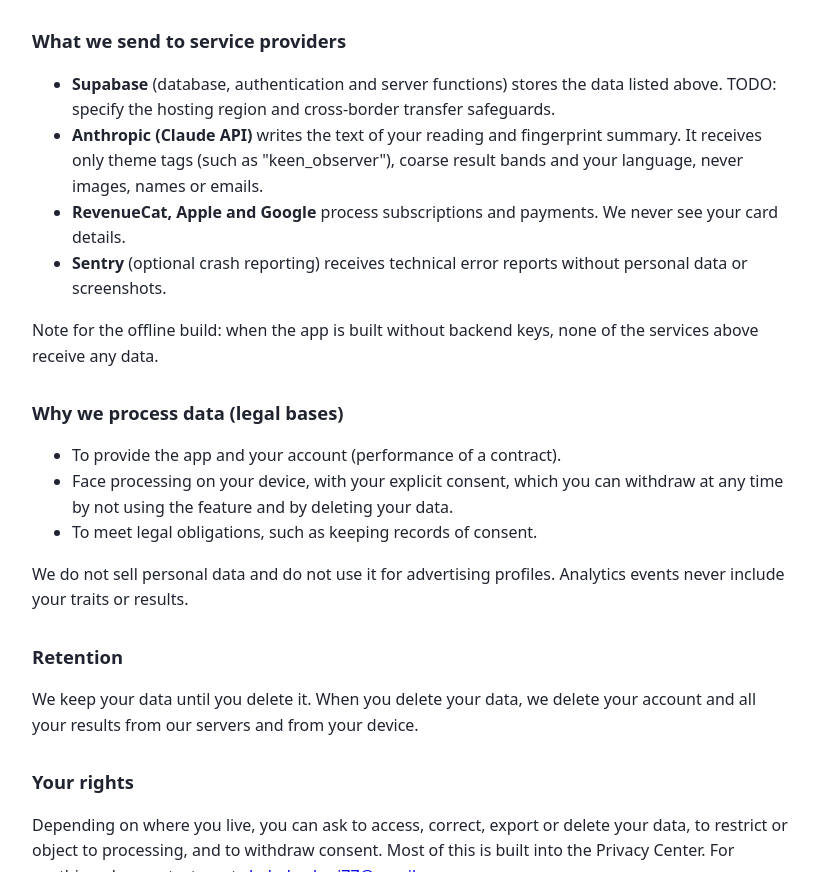
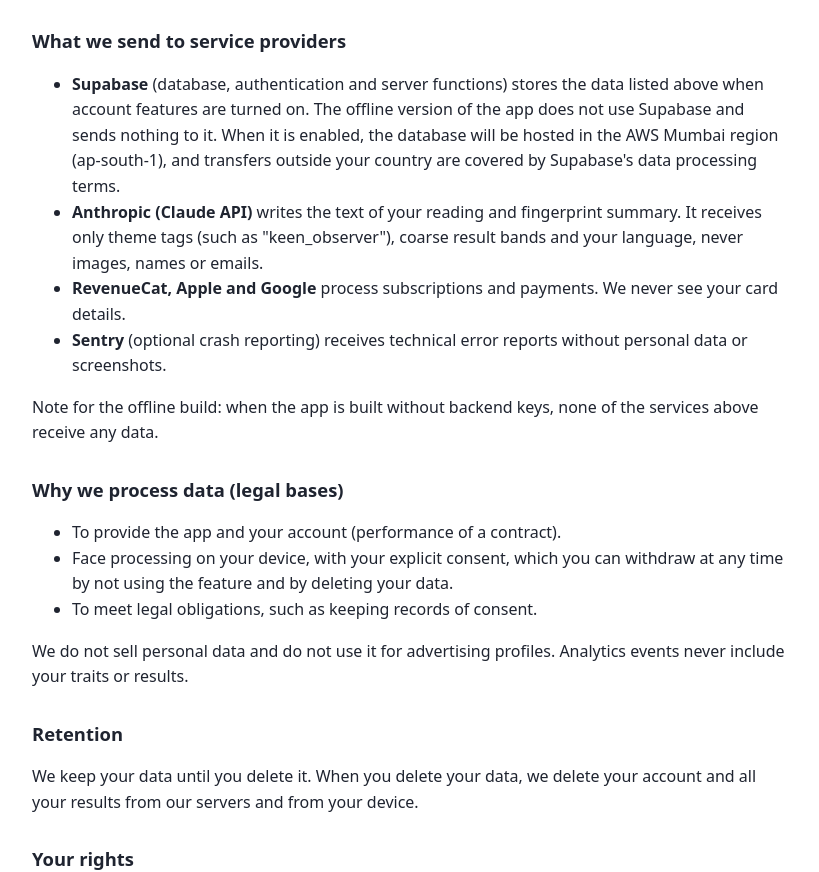
Before and after one commit to shahabaskari77-debug/firasa-privacy, a plain HTML site: page index.html in a window 1280 px wide. Shown: the part 2045-2917 px from the top of the page, without its empty margins (228-1047 px from the left). Drawn offline with Linux system fonts and the light colour scheme.

Commit message:
Set Supabase hosting region and clarify offline build in privacy policy
Co-Authored-By: Claude Haiku 5.5 <noreply@anthropic.com>

```diff
--- a/index.html
+++ b/index.html
@@ -66,7 +66,7 @@
 
 <h2>What we send to service providers</h2>
 <ul>
-  <li><strong>Supabase</strong> (database, authentication and server functions) stores the data listed above. TODO: specify the hosting region and cross-border transfer safeguards.</li>
+  <li><strong>Supabase</strong> (database, authentication and server functions) stores the data listed above when account features are turned on. The offline version of the app does not use Supabase and sends nothing to it. When it is enabled, the database will be hosted in the AWS Mumbai region (ap-south-1), and transfers outside your country are covered by Supabase's data processing terms.</li>
   <li><strong>Anthropic (Claude API)</strong> writes the text of your reading and fingerprint summary. It receives only theme tags (such as "keen_observer"), coarse result bands and your language, never images, names or emails.</li>
   <li><strong>RevenueCat, Apple and Google</strong> process subscriptions and payments. We never see your card details.</li>
   <li><strong>Sentry</strong> (optional crash reporting) receives technical error reports without personal data or screenshots.</li>
```
